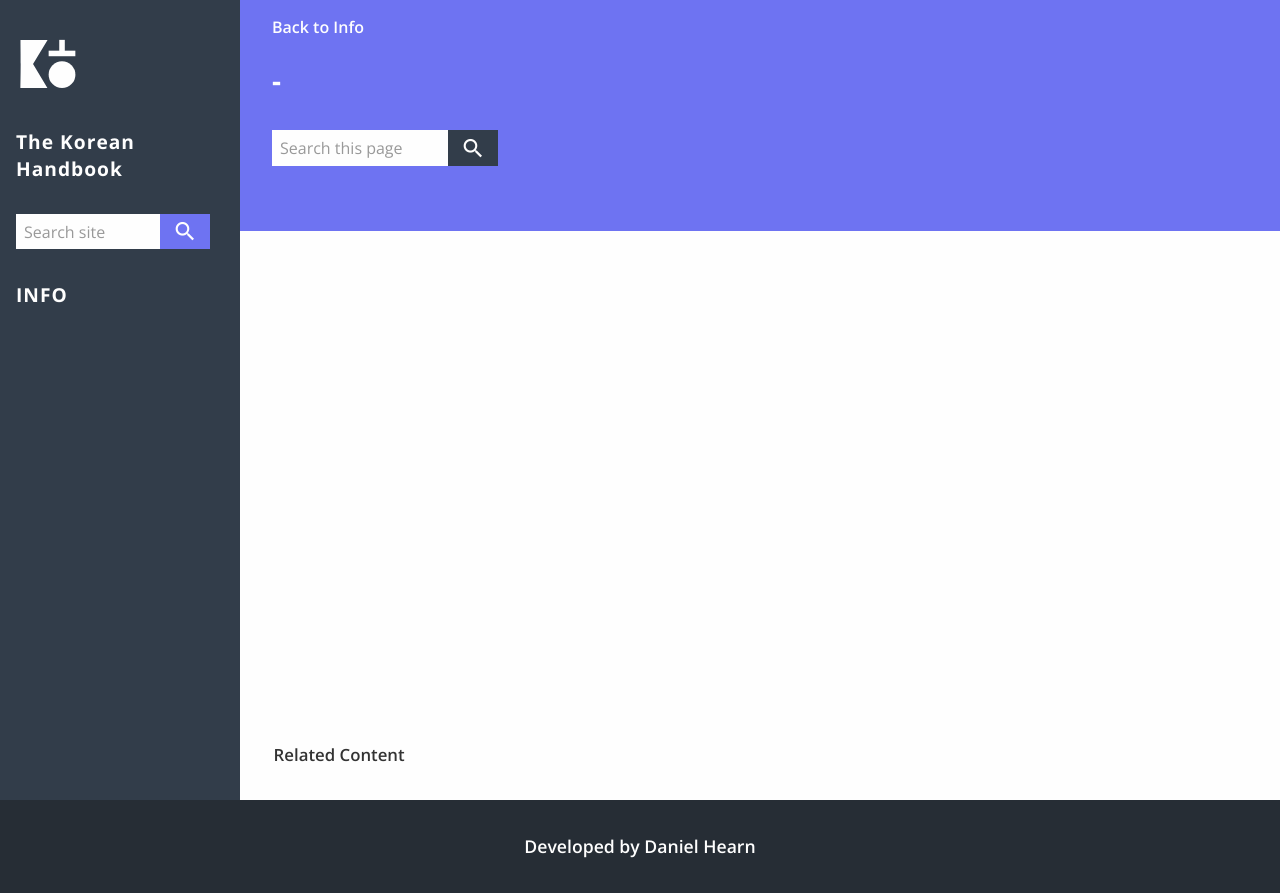
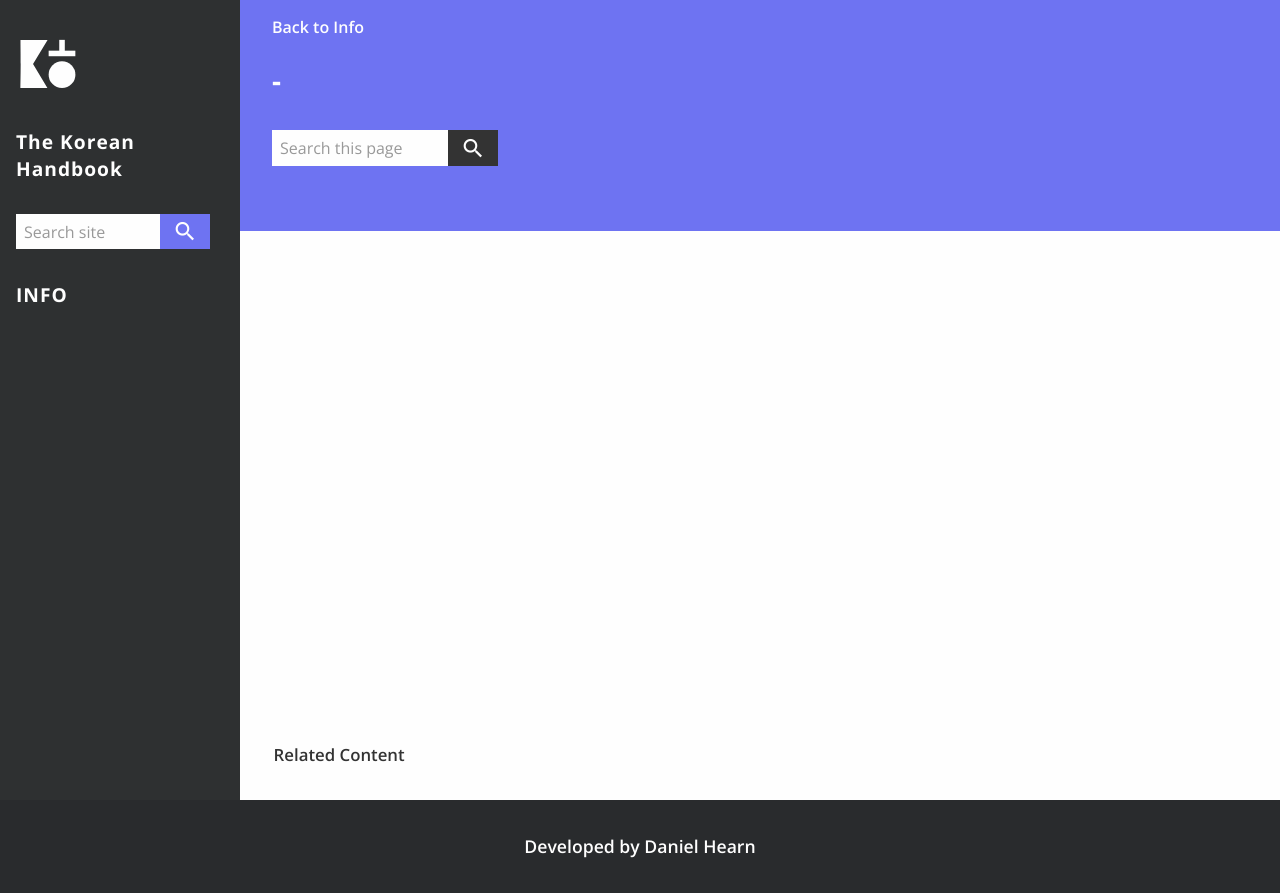
Before and after one commit to DanielHearn/korean-handbook, a Django app: template koreanhandbook/koreanhandbook/core/templates/info_table_row_2.html in a window 1280 px wide. Run offline with Django 3.2, Linux system fonts and the light colour scheme; the template is opened without the code that fills it, so the values that code supplies are empty.

Commit message:
Change nav bg, button dark colours

```diff
--- a/koreanhandbook/scss/main.scss
+++ b/koreanhandbook/scss/main.scss
@@ -4,8 +4,8 @@ $white: #fefefe;
 $off-white: #ececec;
 $grey: #999;
 $grey-dark: #4a4a4a;
-$blue-dark: #323d4a;
-$blue-darker: #262d35;
+$blue-dark: #2e3031;
+$blue-darker: #292b2d;
 $dark: #333;
 $darker: #222;
 $colour-selection: #c8c5cc;
@@ -29,7 +29,6 @@ $content-width: 65em;
 @import 'partials/korean-clock';
 @import 'partials/quiz';
 @import 'partials/checkbox';
-@import 'partials/ad';
 @import 'partials/slider';
 @import 'partials/footer';
 @import 'partials/button';
--- a/koreanhandbook/scss/partials/_ad.scss
+++ /dev/null
@@ -1,24 +0,0 @@
-.ad {
-  display: flex !important;
-  justify-content: center;
-  align-items: center;
-  text-align: center;
-  overflow: hidden;
-  min-height: unset !important;
-  background: $blue-darker;
-  .ad__message {
-    display: none;
-    color: $white;
-    h2 {
-      padding: 1em;
-      font-size: 1.2em;
-    }
-  }
-  .adsbygoogle {
-    width: 100%;
-    height: 100%;
-  }
-  &.loaded {
-    background: $white !important;
-  }
-}
--- a/koreanhandbook/scss/partials/_button.scss
+++ b/koreanhandbook/scss/partials/_button.scss
@@ -9,10 +9,10 @@
 }
 .button--dark {
     @include button;
-    background: $blue-dark;
+    background: $dark;
     color: $white;
     padding: 0.3em 0.75em;
     &:hover {
-      background: $blue-darker;
+      background: $darker;
     }
 }
--- a/koreanhandbook/static/css/main.css
+++ b/koreanhandbook/static/css/main.css
@@ -9,7 +9,7 @@
       fill: #fefefe !important; }
 
 .nav {
-  background: #323d4a;
+  background: #2e3031;
   color: #fefefe;
   display: flex;
   justify-content: center;
@@ -806,7 +786,7 @@ a {
 }
 */
 footer {
-  background: #262d35;
+  background: #292b2d;
   color: #fefefe;
   text-align: center;
   padding: 1em;
@@ -862,7 +842,7 @@ footer {
   border: none;
   font-weight: 600;
   -webkit-appearance: none;
-  background: #323d4a;
+  background: #333;
   color: #fefefe;
   padding: 0.3em 0.75em; }
   .button--dark .material-icons {
```
Also changed, not shown: other parts of koreanhandbook/static/css/main.css (+3 -23 lines), 1 other file.
